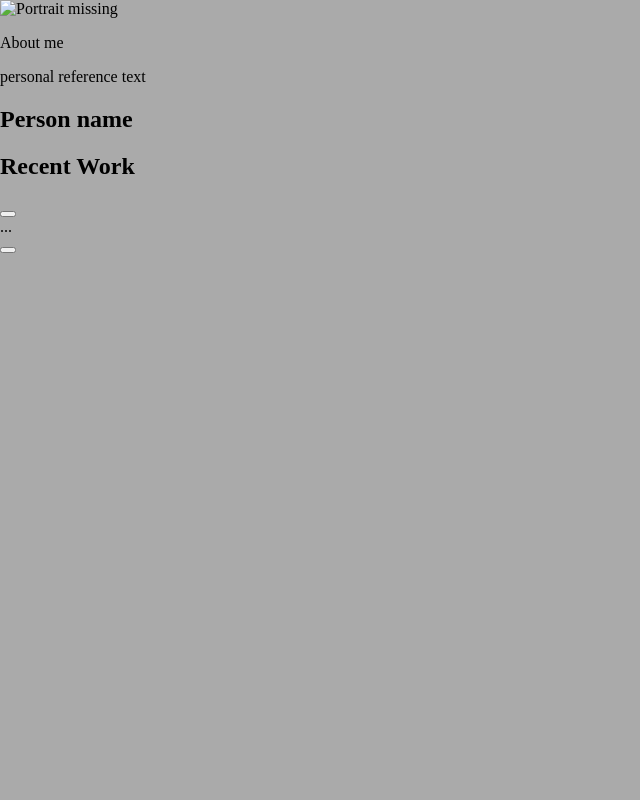
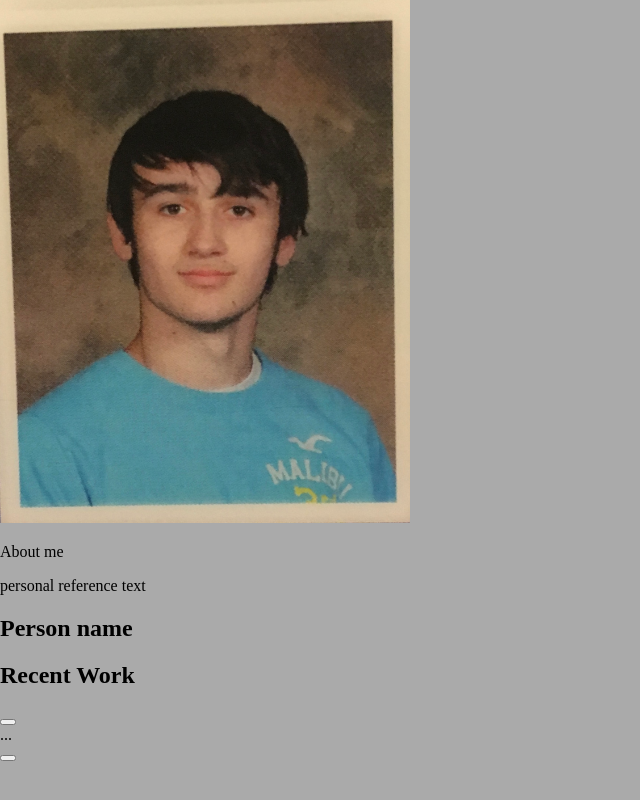
Before and after one commit to AustinMcCowan/portfolio, a plain HTML site: page iframes/about.html in a window 1280 px wide. Shown: the whole page, without its empty margins (0-640 px from the left). Drawn offline with Linux system fonts and the light colour scheme; files that its build step writes are made by us from their sources.

Commit message:
Started working on about page

```diff
--- /dev/null
+++ b/css/about.css
@@ -0,0 +1,24 @@
+/*
+    Austin McCowan
+    05/03/2021
+    css for about page
+*/
+
+#about-main {
+    width: 100%;
+    clear: both;
+    display: block;
+}
+
+#about-pic {
+    width: 40%;
+}
+
+#about-pic img {
+    width: 80%;
+    height: auto;
+}
+
+#about-desc {
+    width: 60%;
+}
--- /dev/null
+++ b/css/about_styles.css
@@ -0,0 +1,9 @@
+/*
+    Austin McCowan
+    05/03/2021
+    flex layouts for the about.html iframe
+*/
+
+/* ===== IMPORT ==== */
+
+@import url('about.css') screen;
--- a/css/index.css
+++ b/css/index.css
@@ -3,6 +3,14 @@
     04/13/2021
     css for index.html
 */
+
+html, body {
+    background-image: url("../media/background.jpeg");
+    background-position: center;
+    background-size: 50% 100%;
+    background-repeat: repeat;
+
+}
 
 /* ---- Header ---- */
 header {
--- a/css/site.css
+++ b/css/site.css
@@ -10,10 +10,6 @@ html, body {
     height: 100%;
     margin: 0;
     box-sizing: border-box;
-    background-image: url("../media/background.jpeg");
-    background-position: center;
-    background-size: 50% 100%;
-    background-repeat: repeat;
     background-color: #aaa;
 }
 
--- a/iframes/about.html
+++ b/iframes/about.html
@@ -6,17 +6,19 @@
 -->
 <html>
     <head>
-        <link rel="stylesheet" href="./css/site.css">
+        <link rel="stylesheet" href="../css/site.css">
+        <link rel="stylesheet" href="../css/about_styles.css" media="screen">
+        <meta name="viewport" content="width=device-width, initial-scale=1"/>
     </head>
     <body>
         <!--Main content-->
         <div id="about-main">
             <!-- Picture -->
-            <div class="about-pic">
-                <img src="" alt="Portrait missing">
+            <div id="about-pic">
+                <img src="../media/portrait.JPG" alt="Portrait missing">
             </div>
             <!-- About me description-->
-            <div class="about-desc">
+            <div id="about-desc">
                 <p>
                     About me
                 </p>
```
Also changed, not shown: css/index_styles.css (+10 -0 lines), index.html (+0 -1 lines), media/portrait.JPG (added).
